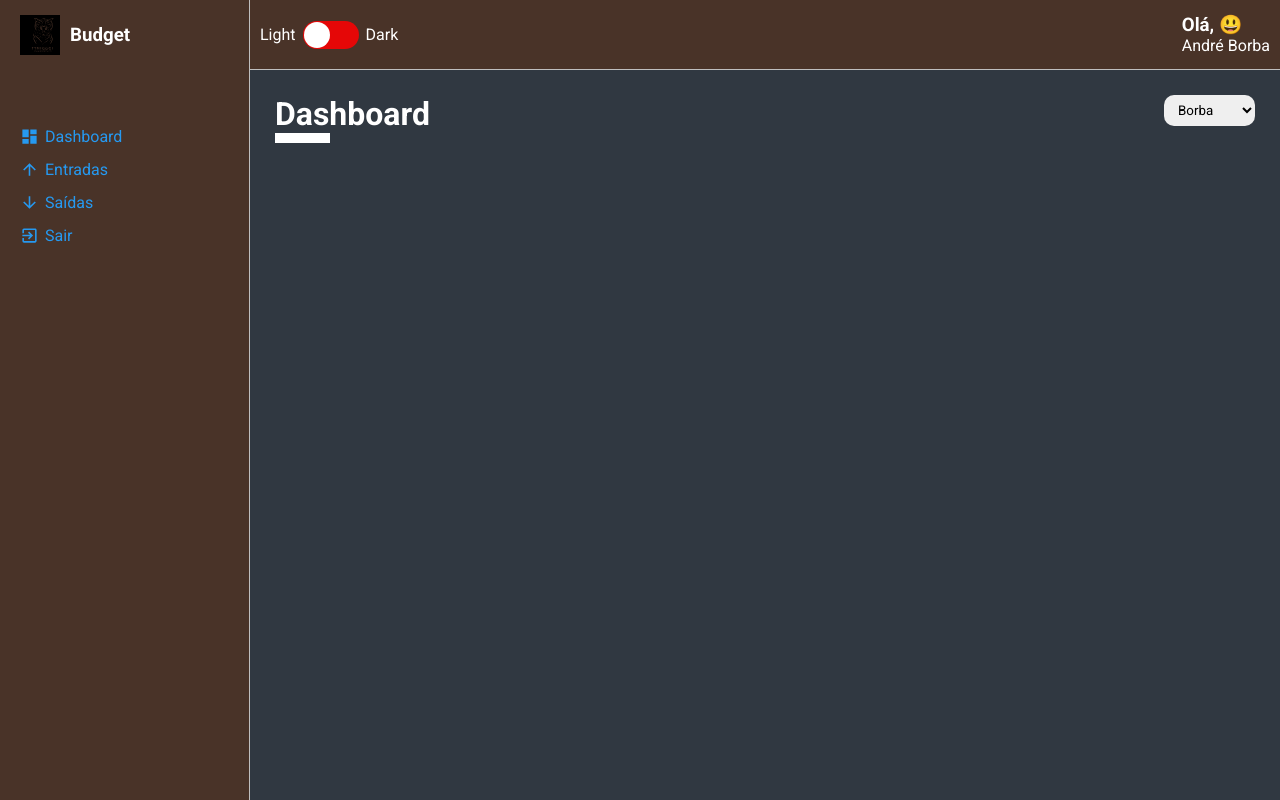
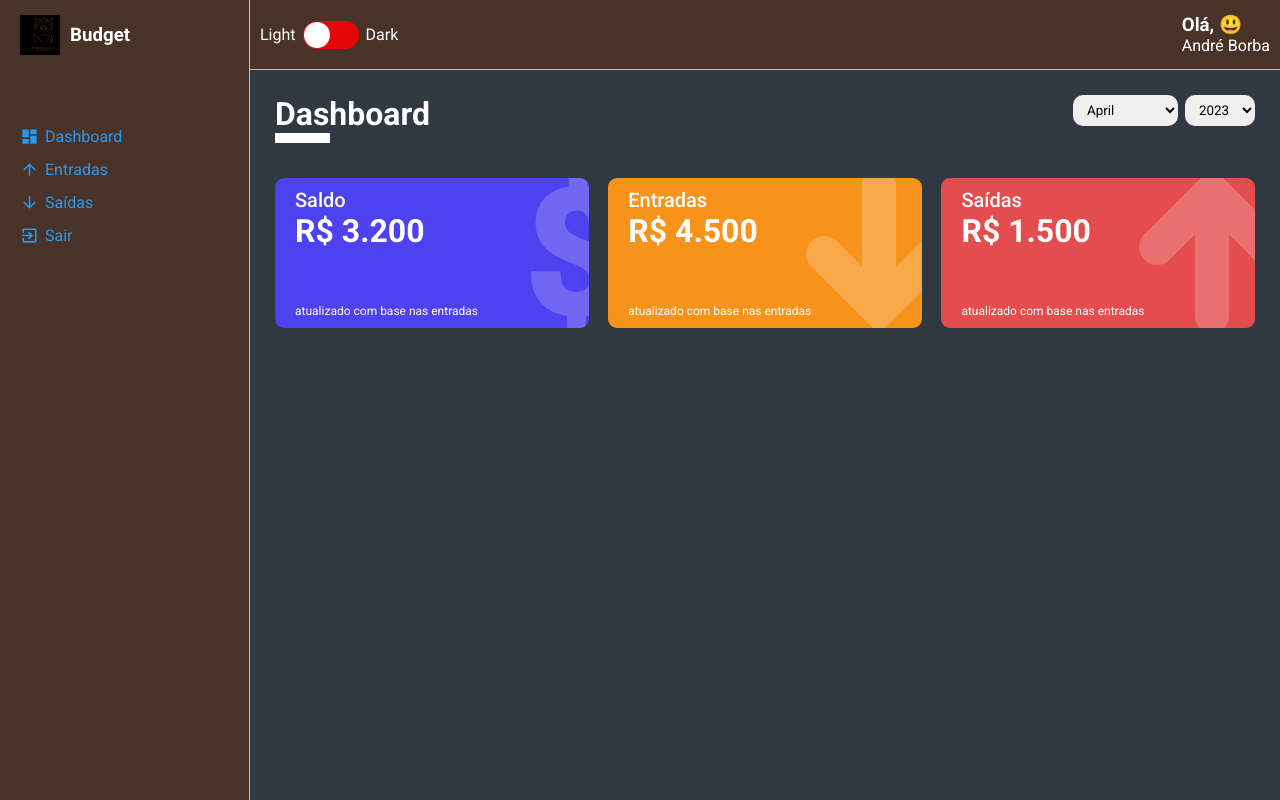
Before and after one commit to AF2B/budget, a React (Create React App) app: page /dashboard in a window 1280 px wide. Built offline with nearby package versions, Linux system fonts and the light colour scheme.

Commit message:
feat(dashboard): added wallet component

```diff
--- a/src/pages/Dashboard/index.tsx
+++ b/src/pages/Dashboard/index.tsx
@@ -1,26 +1,77 @@
-import React from 'react';
+import React, { useMemo, useState } from 'react';
 
 import ContentHeader from '../../components/ContentHeader';
+import InfoWalletBox from '../../components/InfoWalletBox';
 import SelectInput from '../../components/SelectInput';
-import { Container } from './styles';
+import expenses from '../../repositories/expenses';
+import gains from '../../repositories/gains';
+import listOfMonths from '../../utils/months';
+import { Container, Content } from './styles';
 
 const Dashboard: React.FC = () => {
-  const options = [
-    {
-      value: 'André',
-      label: 'Borba'
-    },
-    {
-      value: 'Filipe',
-      label: 'Fonsêca'
-    }
-  ]
+  const [monthSelected, setMonthSelected] = useState<string>(String(new Date().getMonth() + 1));
+  const [yearSelected, setYearSelected] = useState<string>(String(new Date().getFullYear()));
+
+  const month = useMemo(() => {
+    return listOfMonths.map((month, index) => {
+      return {
+        value: index + 1,
+        label: month
+      }
+    });
+
+  },[]);
+
+  const years = useMemo(() => {
+    let uniqueYears: number[] = [];
+
+    [...expenses, ...gains].forEach(item => {
+      const date = new Date(item.date);
+      const year = date.getFullYear();
+
+      if(!uniqueYears.includes(year)) {
+        uniqueYears.push(year);
+      }
+    });
+
+    return uniqueYears.map(year => {
+      return {
+        value: year,
+        label: year
+      }
+    });
+  },[]);
 
   return (
     <Container>
       <ContentHeader title={'Dashboard'} lineColor={'#fff'}>
-        <SelectInput options={options} onChange={() => {}}/>
+        <SelectInput options={month} onChange={event => setMonthSelected(event.target.value)} defaultValue={monthSelected}/>
+        <SelectInput options={years} onChange={event => setYearSelected(event.target.value)} defaultValue={yearSelected}/>
       </ContentHeader>
+
+      <Content>
+        <InfoWalletBox
+        title={'Saldo'}
+        amount={3.200}
+        footerLabel={'atualizado com base nas entradas'}
+        icon={'dolar'}
+        color={'#4E41F0'}
+        />
+        <InfoWalletBox
+        title={'Entradas'}
+        amount={4.500}
+        footerLabel={'atualizado com base nas entradas'}
+        icon={'arrowUp'}
+        color={'#F7931B'}
+        />
+        <InfoWalletBox
+        title={'Saídas'}
+        amount={1.500}
+        footerLabel={'atualizado com base nas entradas'}
+        icon={'arrowDown'}
+        color={'#E44C4E'}
+        />
+      </Content>
     </Container>
   );
 }
--- a/src/pages/Dashboard/styles.ts
+++ b/src/pages/Dashboard/styles.ts
@@ -1,3 +1,8 @@
 import styles from 'styled-components';
 
 export const Container = styles.div``;
+
+export const Content = styles.div`
+  display: flex;
+  justify-content: space-between;
+`;
```
